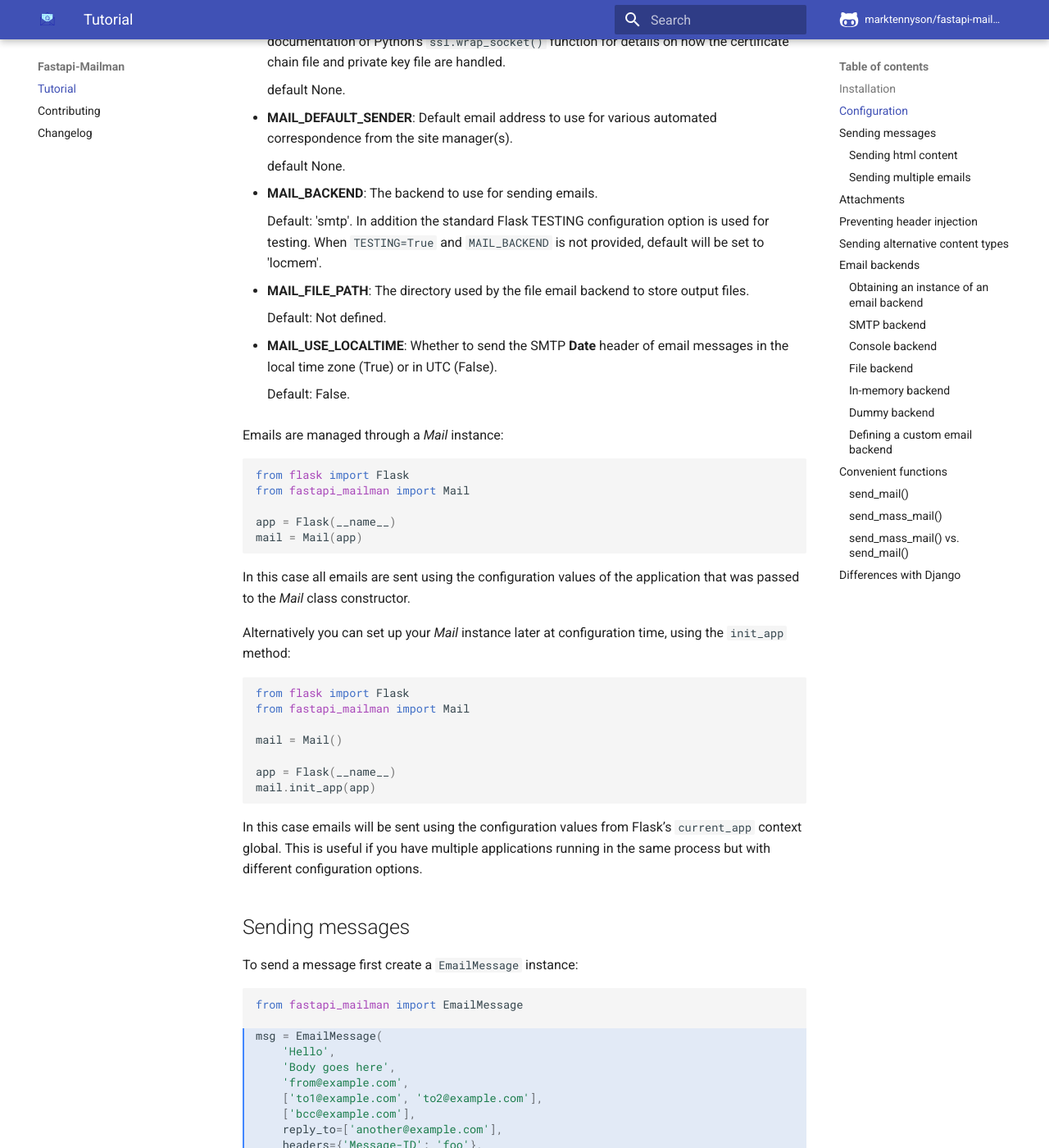
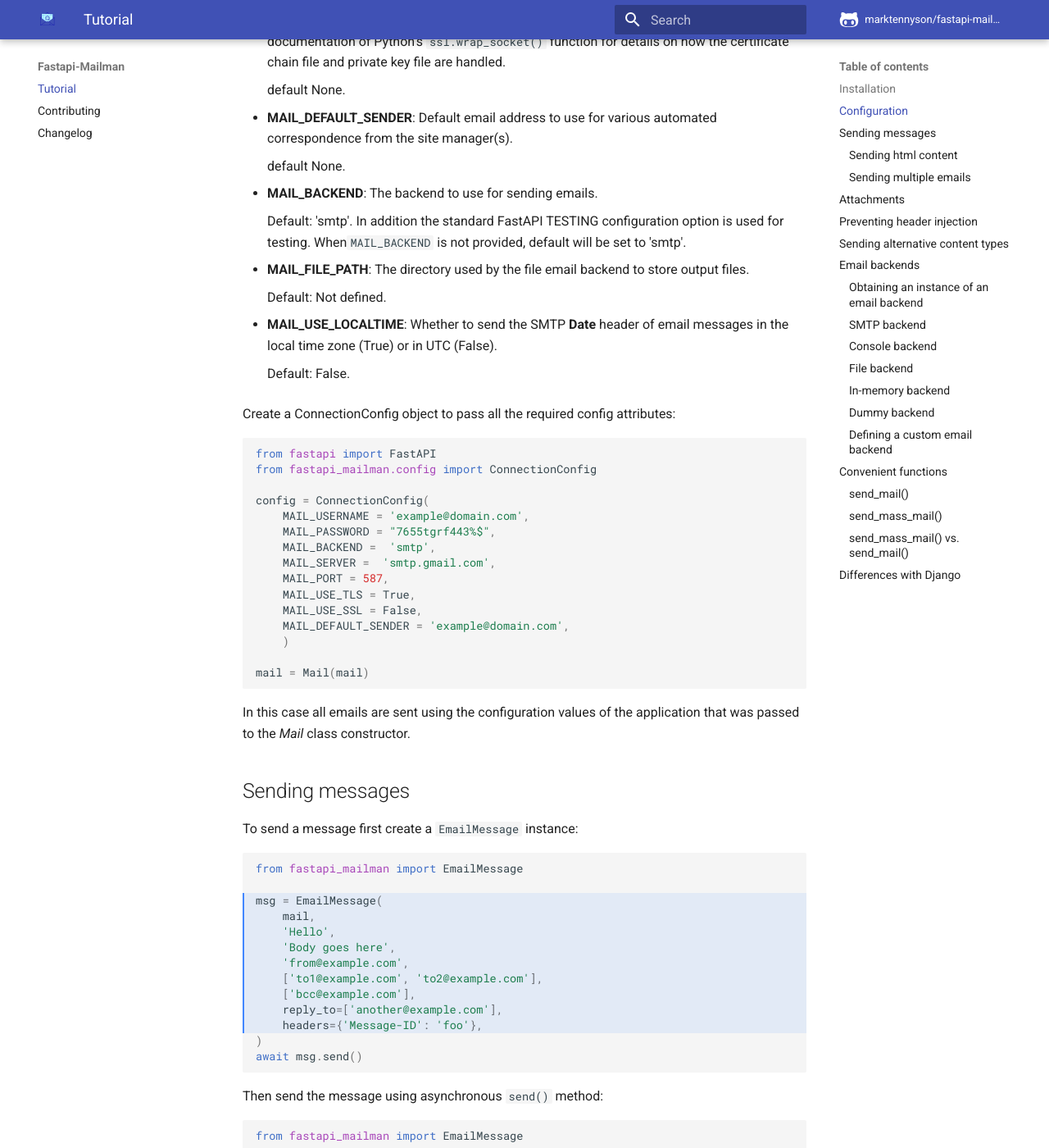
Before and after one commit to marktennyson/fastapi-mailman, an MkDocs documentation site: the page built from docs/index.md, in a window 1280 px wide and 1400 px high, scrolled down 1426 px. Shown: the whole window at 82% size. Built offline with MkDocs 1.6.1 and Material for MkDocs 9.7.7, drawn with Linux system fonts in a browser that asks for light colours; comment, search, counter and statistics services are not loaded; some of the changed text lies outside the part shown.

Commit message:
removed all flask terms from the documentation

````diff
--- a/docs/index.md
+++ b/docs/index.md
@@ -13,7 +13,7 @@ pip install Fastapi-Mailman
 
 ## Configuration
 
-Fastapi-Mailman is configured through the standard Flask config API. A list of configuration keys currently understood by the extension:
+Fastapi-Mailman is configured through the inbuild `ConnectionConfig` a `Pydantic` based class. A list of configuration attributes currently understood by the extension:
 
 - **MAIL_SERVER**: The host to use for sending email.
 
@@ -59,7 +59,7 @@ Fastapi-Mailman is configured through the standard Flask config API. A list of c
 
 - **MAIL_BACKEND**: The backend to use for sending emails.
 
-    Default: 'smtp'. In addition the standard Flask TESTING configuration option is used for testing. When `TESTING=True` and `MAIL_BACKEND` is not provided, default will be set to 'locmem'.
+    Default: 'smtp'. In addition the standard FastAPI TESTING configuration option is used for testing. When`MAIL_BACKEND` is not provided, default will be set to 'smtp'.
 
 - **MAIL_FILE_PATH**: The directory used by the file email backend to store output files.
 
@@ -69,27 +69,26 @@ Fastapi-Mailman is configured through the standard Flask config API. A list of c
 
     Default: False.
 
-Emails are managed through a *Mail* instance:
+Create a ConnectionConfig object to pass all the required config attributes:
 ```python
-from flask import Flask
-from fastapi_mailman import Mail
+from fastapi import FastAPI
+from fastapi_mailman.config import ConnectionConfig
 
-app = Flask(__name__)
-mail = Mail(app)
+config = ConnectionConfig(
+    MAIL_USERNAME = 'example@domain.com',
+    MAIL_PASSWORD = "7655tgrf443%$",
+    MAIL_BACKEND =  'smtp',
+    MAIL_SERVER =  'smtp.gmail.com',
+    MAIL_PORT = 587,
+    MAIL_USE_TLS = True,
+    MAIL_USE_SSL = False,
+    MAIL_DEFAULT_SENDER = 'example@domain.com',
+    )
+
+mail = Mail(mail)
 ```
 In this case all emails are sent using the configuration values of the application that was passed to the *Mail* class constructor.
 
-Alternatively you can set up your *Mail* instance later at configuration time, using the `init_app` method:
-```python
-from flask import Flask
-from fastapi_mailman import Mail
-
-mail = Mail()
-
-app = Flask(__name__)
-mail.init_app(app)
-```
-In this case emails will be sent using the configuration values from Flask’s `current_app` context global. This is useful if you have multiple applications running in the same process but with different configuration options.
 
 ## Sending messages
 
@@ -98,6 +97,7 @@ To send a message first create a `EmailMessage` instance:
 from fastapi_mailman import EmailMessage
 
 msg = EmailMessage(
+    mail,
     'Hello',
     'Body goes here',
     'from@example.com',
@@ -106,13 +106,14 @@ msg = EmailMessage(
     reply_to=['another@example.com'],
     headers={'Message-ID': 'foo'},
 )
-msg.send()
+await msg.send()
 ```
-Then send the message using `send()` method:
+Then send the message using asynchronous `send()` method:
 ```python hl_lines="12 13"
 from fastapi_mailman import EmailMessage
 
 msg = EmailMessage(
+    mail,
     'Hello',
     'Body goes here',
     'from@example.com',
@@ -121,12 +122,13 @@ msg = EmailMessage(
     reply_to=['another@example.com'],
     headers={'Message-ID': 'foo'},
 )
-msg.send()
+await msg.send()
 ```
 
 The `EmailMessage` class is initialized with the following parameters (in the given order, if positional arguments are used).
 All parameters are optional and can be set at any time prior to calling the `send()` method.
 
+- **mail**: The instance of the default `fastapi_mailman.Mail` class.
 - **subject**: The subject line of the email.
 - **body**: The body text. This should be a plain text message.
 - **from_email**: The sender’s address. Both `fred@example.com` or `"Fred" <fred@example.com>` forms are legal. If omitted, the MAIL_DEFAULT_SENDER config is used.
@@ -138,7 +140,7 @@ All parameters are optional and can be set at any time prior to calling the `sen
 - **cc**: A list or tuple of recipient addresses used in the “Cc” header when sending the email.
 - **reply_to**: A list or tuple of recipient addresses used in the “Reply-To” header when sending the email.
 
-`EmailMessage.send(fail_silently=False)` sends the message.
+`await EmailMessage.send(fail_silently=False)` sends the message.
 
 If a connection was specified when the email was constructed, that connection will be used. Otherwise, an instance of the default backend will be instantiated and used.
 
@@ -154,9 +156,9 @@ from fastapi_mailman import EmailMessage
 subject, from_email, to = 'hello', 'from@example.com', 'to@example.com'
 html_content = '<p>This is an <strong>important</strong> message.</p>'
 
-msg = EmailMessage(subject, html_content, from_email, [to])
+msg = EmailMessage(mail, subject, html_content, from_email, [to])
 msg.content_subtype = "html"  # Main content is now text/html
-msg.send()
+await msg.send()
 ```
 
 ### Sending multiple emails
@@ -170,15 +172,15 @@ Firstly, you can use the `send_messages()` method. `send_messages()` takes a lis
 For example, if you have a function called `get_notification_email()` that returns a list of `EmailMessage` objects representing some periodic email you wish to send out, you could send these emails using a single call to `send_messages`:
 
 ```python
-from flask import Flask
+from fastapi import FastAPI
 from fastapi_mailman import Mail
 
-app = Flask(__name__)
-mail = Mail(app)
+app = FastAPI()
+mail = Mail(config)
 
 connection = mail.get_connection()   # Use default email connection
 messages = get_notification_email()
-connection.send_messages(messages)
+await connection.send_messages(messages)
 ```
 
 In this example, the call to `send_messages()` opens a connection on the backend, sends the list of messages, and then closes the connection again.
@@ -186,26 +188,27 @@ In this example, the call to `send_messages()` opens a connection on the backend
 The second approach is to use the `open()` and `close()` methods on the email backend to manually control the connection. `send_messages()` will not manually open or close the connection if it is already open, so if you manually open the connection, you can control when it is closed. For example:
 
 ```python
-from flask import Flask
+from fastapi import FastAPI
 from fastapi_mailman import Mail, EmailMessage
 
-app = Flask(__name__)
-mail = Mail(app)
+app = FastAPI()
+mail = Mail(config)
 
 connection = mail.get_connection()
 
 # Manually open the connection
-connection.open()
+await connection.open()
 
 # Construct an email message that uses the connection
 email1 = EmailMessage(
+    mail,
     'Hello',
     'Body goes here',
     'from@example.com',
     ['to1@example.com'],
     connection=connection,
 )
-email1.send() # Send the email
+await email1.send() # Send the email
 
 # Construct two more messages
 email2 = EmailMessage(
@@ -222,30 +225,31 @@ email3 = EmailMessage(
 )
 
 # Send the two emails in a single call -
-connection.send_messages([email2, email3])
+await connection.send_messages([email2, email3])
 # The connection was already open so send_messages() doesn't close it.
 # We need to manually close the connection.
-connection.close()
+await connection.close()
 ```
 
 Of course there is always a short writing using `with`:
 
 ```python
-from flask import Flask
+from fastapi import FastAPI
 from fastapi_mailman import Mail, EmailMessage
 
-app = Flask(__name__)
-mail = Mail(app)
+app = FastAPI()
+mail = Mail(config)
 
-with mail.get_connection() as conn:
+async with mail.get_connection() as conn:
     email1 = EmailMessage(
+    mail,
     'Hello',
     'Body goes here',
     'from@example.com',
     ['to1@example.com'],
     connection=conn,
     )
-    email1.send()
+    await email1.send()
 
     email2 = EmailMessage(
         'Hello',
@@ -259,7 +263,7 @@ with mail.get_connection() as conn:
         'from@example.com',
         ['to3@example.com'],
     )
-    conn.send_messages([email2, email3])
+    await conn.send_messages([email2, email3])
 ```
 
 ## Attachments
@@ -312,9 +316,9 @@ from fastapi_mailman import EmailMultiAlternatives
 subject, from_email, to = 'hello', 'from@example.com', 'to@example.com'
 text_content = 'This is an important message.'
 html_content = '<p>This is an <strong>important</strong> message.</p>'
-msg = EmailMultiAlternatives(subject, text_content, from_email, [to])
+msg = EmailMultiAlternatives(mail, subject, text_content, from_email, [to])
 msg.attach_alternative(html_content, "text/html")
-msg.send()
+await msg.send()
 ```
 
 ## Email backends
@@ -330,21 +334,23 @@ The email backend class has the following methods:
 It can also be used as a context manager, which will automatically call `open()` and `close()` as needed:
 
 ```python
-from flask import Flask
+from fastapi import FastAPI
 from fastapi_mailman import Mail
 
-app = Flask(__name__)
-mail = Mail(app)
+app = FastAPI()
+mail = Mail(config)
 
-with mail.get_connection() as connection:
+async with mail.get_connection() as connection:
     mail.EmailMessage(
-        subject1, body1, from1, [to1],
+        mail, subject1, body1, from1, [to1],
         connection=connection,
-    ).send()
+    )
+    await mail.send()
     mail.EmailMessage(
-        subject2, body2, from2, [to2],
+        mail, subject2, body2, from2, [to2],
         connection=connection,
-    ).send()
+    )
+    await mail.send()
 ```
 
 ### Obtaining an instance of an email backend
@@ -437,7 +443,7 @@ MAIL_BACKEND = 'locmem'
 
 This backend is not intended for use in production – it is provided as a convenience that can be used during development and testing.
 
-When `TESTING=True` and `MAIL_BACKEND` is not provided, this backend will be used for testing.
+When `MAIL_BACKEND` is not provided, this backend will be used for testing.
 
 ### Dummy backend
 
@@ -461,16 +467,16 @@ MAIL_BACKEND = 'fastapi_mailman.backens.custom'
 A more direct way is to import your custom backend class, and pass it to `fastapi_mailman.get_connection` function:
 
 ```python
-from flask import Flask
+from fastapi import FastAPI
 from fastapi_mailman import Mail
 
 from your_custom_backend import CustomBackend
 
-app = Flask(__name__)
-mail = Mail(app)
+app = FastAPI()
+mail = Mail(config)
 
 connection = mail.get_connection(backend=CustomBackend)
-connection.send_messages(messages)
+await connection.send_messages(messages)
 ```
 
 Custom email backends should subclass `BaseEmailBackend` that is located in the `fastapi_mailman.backends.base` module.
@@ -519,15 +525,15 @@ Each separate element of datatuple results in a separate email message. As in `s
 For example, the following code would send two different messages to two different sets of recipients; however, only one connection to the mail server would be opened:
 
 ```python
-from flask import Flask
+from fastapi import FastAPI
 from fastapi_mailman import Mail
 
-app = Flask(__name__)
-mail = Mail(app)
+app = FastAPI()
+mail = Mail(config)
 
 message1 = ('Subject here', 'Here is the message', 'from@example.com', ['first@example.com', 'other@example.com'])
 message2 = ('Another Subject', 'Here is another message', 'from@example.com', ['second@test.com'])
-mail.send_mass_mail((message1, message2), fail_silently=False)
+await mail.send_mass_mail((message1, message2), fail_silently=False)
 # The return value will be the number of successfully delivered messages.
 ```
 
````
Also changed, not shown: 1 other file.
